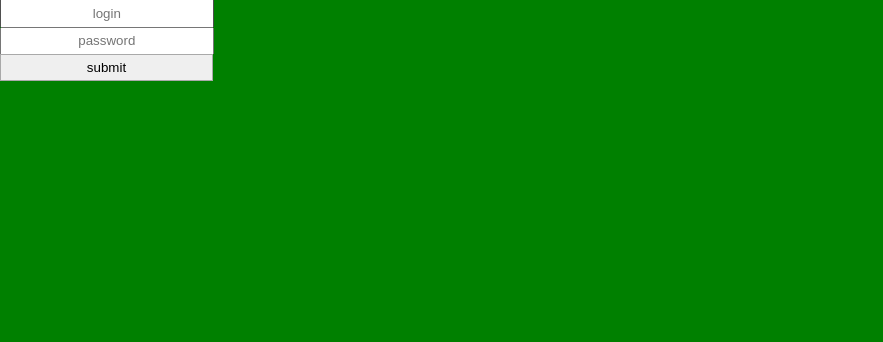
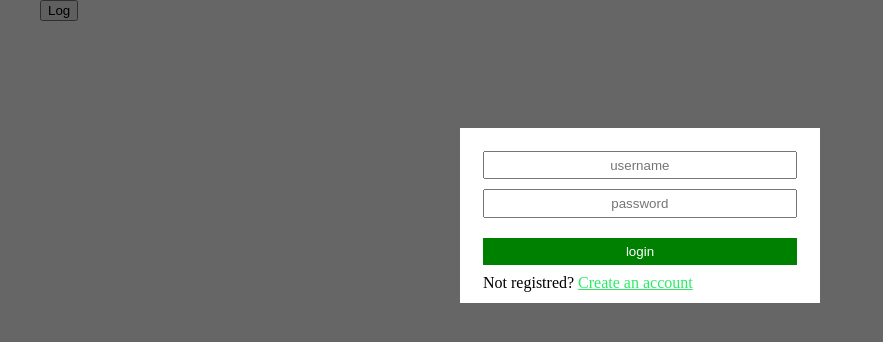
Before and after one commit to VolodymyrVA/form, a website built with webpack: page prodaction/index.html in a window 1280 px wide. Shown: the whole page, without its empty margins (0-883 px from the left). Built offline with nearby package versions, Linux system fonts and the light colour scheme.

Commit message:
development

```diff
--- /dev/null
+++ b/app/Drover.js
@@ -0,0 +1,38 @@
+class Drover {
+    constructor() {
+        this.wrapper = null;
+        this.form = "";
+    }
+
+
+    createWrapper(classElem) {
+        let div = document.createElement('div');
+        div.className = classElem, 'hidden';
+        this.wrapper = div;
+        return this.wrapper;
+    }
+
+    createForm(filde) {
+        this.form = '<form class="log-form">';
+        for (let i in filde) {
+            this.form += '<input placeholder="' + i + '" type="' + filde[i].type + '" class="' + filde[i].class + '" />';
+        }
+        this.form += '<button class="form-button" type="submit" value="Submit" >login</button>' +
+                     '<p>Not registred? <a href="">Create an account</a></p>' +
+                     '</form>';
+        return this.form;
+    }
+
+    updateHtml(filde) {
+        let body = document.body;
+
+        this.createWrapper('registration');
+        this.createForm(filde);
+
+        this.wrapper.innerHTML = this.form;
+
+        body.appendChild(this.wrapper);
+    }
+
+}
+export default Drover
--- /dev/null
+++ b/app/LoginForm.js
@@ -0,0 +1,174 @@
+/*
+ class Show {
+
+
+ paintForm() {
+ let idForm = document.body;
+ let div = document.createElement('div');
+
+ div.id = 'login-form';
+ div.innerHTML = '<form class="input-block">' +
+ '<div>' +
+ '<input class="input-login" type="text" name="login" placeholder="login" autocomplete="of"/>' +
+ '<input class="input-password" type="password" name="password" placeholder="password" autocomplete="of"/>' +
+ '<button class="form-button" type="submit" value="Submit" >login</button>' +
+ '<p>Not registred? <a href="">Create an account</a></p>' +
+ '</div>' +
+ '</form>';
+ idForm.appendChild(div);
+
+
+ let body = document.body,
+ inputBlock = document.querySelector('.input-block'),
+ lofinForm = document.getElementById('login-form');
+
+ inputBlock.addEventListener('click', (e) =>{
+ this.validationForm();
+ e.stopPropagation();
+ });
+
+
+ lofinForm.addEventListener('click', (e) => {
+
+ lofinForm.remove();
+
+ });
+
+ //this.validationForm();
+
+ }
+
+ createForm() {
+ let listener = document.querySelector('.registration');
+ //let cb = this.paintForm.bind();
+ listener.addEventListener('click', () => this.paintForm())
+
+ }
+
+
+ validationForm(){
+ let elemLogin = document.querySelector('.input-login'),
+ elemPassword = document.querySelector('.input-password'),
+ formButton = document.querySelector('.form-button'),
+ inputBlock = document.querySelector('.input-block');
+
+ console.log(elemLogin.value.length);
+ if(elemLogin.value.length == 0) {
+ let base = formButton.style;
+
+ Object.assign(formButton.style, {
+ background: 'gray',
+ border: 'gray',
+ })
+
+ //.background = 'gray';
+ //formButton.setAttribute('disabled', 'disabled');
+ }else {
+ formButton.style.border = 'green';
+ formButton.style.background = 'green';
+ formButton.removeAttribute('disabled')
+ }
+
+ }
+
+
+ onListeners
+
+ }
+
+ export default Show
+ */
+
+import Drover from './Drover'
+
+class LoginForm extends Drover {
+    constructor(selector, callback) {
+        super();
+        this.userData = {};
+        this.cb = callback;
+        this.selector = selector;
+        this.filds = {
+            username: {type: 'text', class: 'input-username'},
+            password: {type: "password", class: 'input-password'}
+        };
+
+    }
+
+    init() {
+        this.updateHtml(this.filds);
+        this.show();
+        this.hide();
+    }
+
+    onListeres(event) {
+
+        addEventListener(event, (e) =>{
+
+        });
+    }
+
+    ofListeners(element) {
+
+    }
+
+    show() {
+        let buttonLog = document.querySelector('.log'),
+            registration = document.querySelector('.registration');
+
+        buttonLog.addEventListener('click', () => {
+            registration.classList.remove('hidden');
+        });
+    }
+    hide() {
+        let submit = document.querySelector('.form-button'),
+            registration = document.querySelector('.registration');
+
+        registration.addEventListener('click', () => {
+            registration.classList.add("hidden");
+        })
+
+        submit.addEventListener('click', (e) => {
+            e.preventDefault();
+            registration.classList.add("hidden");
+            e.stopPropagation();
+        })
+    }
+
+    destroy() {
+    }
+}
+
+
+/*class Validator {
+    validationForm() {
+        let elemLogin = document.querySelector('.input-login'),
+            elemPassword = document.querySelector('.input-password'),
+            formButton = document.querySelector('.form-button'),
+            inputBlock = document.querySelector('.input-block');
+
+        console.log(elemLogin.value.length);
+        if (elemLogin.value.length == 0) {
+            let base = formButton.style;
+
+            Object.assign(formButton.style, {
+                background: 'gray',
+                border: 'gray',
+            })
+
+            //.background = 'gray';
+            //formButton.setAttribute('disabled', 'disabled');
+        } else {
+            formButton.style.border = 'green';
+            formButton.style.background = 'green';
+            formButton.removeAttribute('disabled')
+        }
+
+    }
+
+}*/
+
+
+export default LoginForm
+/*let myForm = new LoginForm('body', (user) => {
+ console.log(user);
+ })*/
--- /dev/null
+++ b/app/Show.css
@@ -0,0 +1,49 @@
+.registration {
+    display: block;
+    z-index: 2;
+    height: 100%;
+    width: 100%;
+    position: absolute;
+    top: 0;
+    left: 0;
+    background: rgba(0,0,0,.6);
+}
+
+.log-form {
+    display: table;
+    margin: auto;
+    margin-top: 10%;
+    background: white;
+    padding: 1%;
+}
+.log-form  input{
+    position: relative;
+    display: block;
+    width: 300px;
+    margin: 10px;
+    padding: 0.3rem;
+    text-align: center;
+}
+.form-button {
+    position: relative;
+    display: inline-block;
+    width: 314px;
+    border: 0.5px solid green;
+    background: green;
+    padding: 0.3rem;
+    margin: 10px;
+    text-align: center;
+    color: white;
+}
+
+.log-form p {
+    margin-left: 3%;
+}
+
+.log-form p a {
+    color: #29ec64;
+}
+
+.hidden {
+    visibility: hidden;
+}
--- a/app/View.js
+++ /dev/null
@@ -1,18 +0,0 @@
-class View {
-    createForm(){
-        let idForm = document.getElementById('form');
-        let div = document.createElement('div');
-        div.className = 'login-form';
-        div.innerHTML = '<form>' +
-                '<div class="input-block">' +
-                '<input class="form-input" type="text" name="login" placeholder="login" autocomplete="of"/>' +
-                '<input class="form-input" type="password" name="password" placeholder="password" autocomplete="of"/>' +
-                '<button class="form-button">submit</button>' +
-                '</div>' +
-            '</form>';
-
-        idForm.appendChild(div);
-    }
-}
-
-export default View
--- a/app/index.css
+++ /dev/null
@@ -1,37 +0,0 @@
-.log {
-    position: absolute;
-    display:block;
-    z-index: 50;
-}
-
-.login-form {
-    position: absolute;
-    display: block;
-    z-index: 51;
-    background: green;
-    width:100%;
-    height: 100%;
-}
-
-.input-block {
-    display: block;
-
-}
-.input-block  input{
-    display: block;
-    width: 200px;
-    margin-top: -1px;
-    padding: 0.3rem;
-    text-align: center;
-
-
-
-}
-.form-button {
-    display: inline-block;
-    width: 213px;
-    border: 0.5px solid #a9a9a9;
-    padding: 0.3rem;
-    margin-top: -1px;
-    text-align: center;
-}
--- a/app/index.js
+++ b/app/index.js
@@ -1,7 +1,7 @@
-import View from './View'
+import LoginForm from './LoginForm'
 
-import './index.css'
+import './Show.css'
 
-let view = new View();
+let loginForm = new LoginForm();
 
-view.createForm();
+loginForm.init();
--- /dev/null
+++ b/prodaction/index.css
@@ -0,0 +1,7 @@
+#wrapper {
+    position: relative;
+    max-width: 1200px;
+    margin: 0 auto;
+    max-height: 100px;
+    z-index: 1;
+}
--- a/prodaction/index.html
+++ b/prodaction/index.html
@@ -7,9 +7,10 @@
     <meta http-equiv="X-UA-Compatible" content="ie=edge">
     <title>Document</title>
     <link rel="stylesheet" href="reset.css">
+    <link rel="stylesheet" href="index.css">
 </head>
 <body>
-    <div id="form">
+    <div id="wrapper">
         <button class="log">
             Log
         </button>
```
Also changed, not shown: 1 other file.
